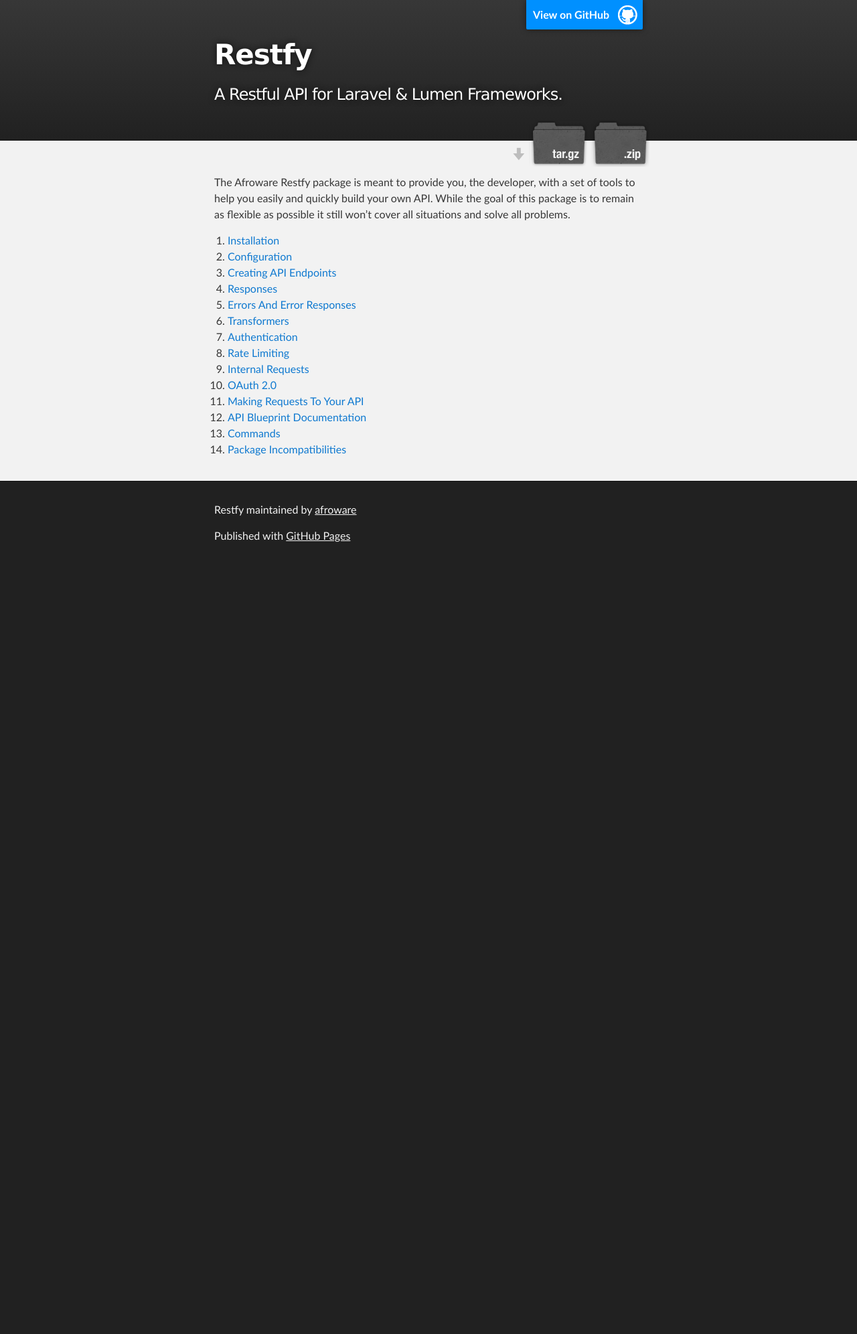
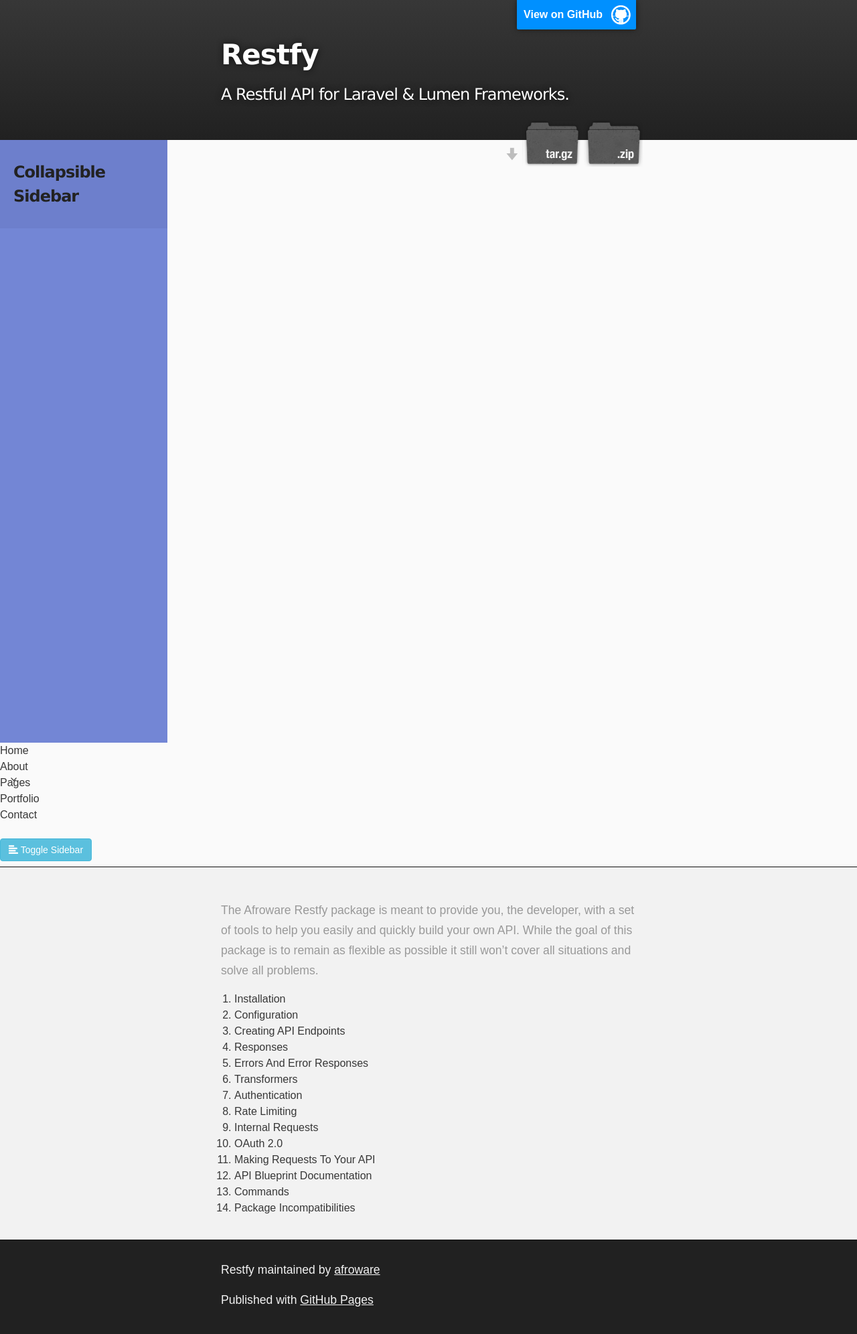
Before and after one commit to afroware/restfy, a Jekyll site: the page built from docs/index.md, in a window 1280 px wide. Shown: the whole page at 67% size. Built offline with Jekyll 4.4.1, drawn with Linux system fonts in a browser that asks for light colours; our own code applies the rules of GitHub Pages for plain Markdown files; before the commit the page ends 900 px from its top, so only the background shows below that.

Commit message:
adding slat theme

```diff
--- a/docs/_layouts/default.html
+++ b/docs/_layouts/default.html
@@ -6,8 +6,11 @@
     <meta http-equiv="X-UA-Compatible" content="chrome=1">
     <meta name="viewport" content="width=device-width,maximum-scale=2">
     <meta name="description" content="{{ site.title | default: site.github.repository_name }} : {{ site.description | default: site.github.project_tagline }}">
+	 <!-- Bootstrap CSS CDN -->
+    <link rel="stylesheet" href="https://maxcdn.bootstrapcdn.com/bootstrap/3.3.7/css/bootstrap.min.css">
+    <link rel="stylesheet" type="text/css" media="screen" href="{{ '/assets/css/style.css?v=' | append: site.github.build_revision | relative_url }}">
+	<link rel="stylesheet" type="text/css" media="screen" href="{{ '/assets/css/cust.css?v=' | append: site.github.build_revision | relative_url }}">
 
-    <link rel="stylesheet" type="text/css" media="screen" href="{{ '/assets/css/style.css?v=' | append: site.github.build_revision | relative_url }}">
 
 {% seo %}
   </head>
@@ -24,18 +27,51 @@
 
           {% if site.show_downloads %}
             <section id="downloads">
-              <a class="zip_download_link" href="{{ site.github.zip_url }}">Download this project as a .zip file</a>
-              <a class="tar_download_link" href="{{ site.github.tar_url }}">Download this project as a tar.gz file</a>
+              <a class="zip_download_link" href="{{ site.github.zip_url }}">Download zip file</a>
+              <a class="tar_download_link" href="{{ site.github.tar_url }}">Download tar.gz file</a>
             </section>
           {% endif %}
         </header>
     </div>
+	 <!-- Sidebar -->
+    <div class="wrapper">
 
+		<nav id="sidebar">
+			<!-- Sidebar Header -->
+			<div class="sidebar-header">
+				<h3>Collapsible Sidebar</div>
+			</div>
+
+			<!-- Sidebar Links -->
+			<ul class="list-unstyled components">
+				<li class="active"><a href="#">Home</a></li>
+				<li><a href="#">About</a></li>
+
+				<li><!-- Link with dropdown items -->
+					<a href="#homeSubmenu" data-toggle="collapse" aria-expanded="false">Pages</a>
+					<ul class="collapse list-unstyled" id="homeSubmenu">
+						<li><a href="#">Page</a></li>
+						<li><a href="#">Page</a></li>
+						<li><a href="#">Page</a></li>
+					</ul>
+
+				<li><a href="#">Portfolio</a></li>
+				<li><a href="#">Contact</a></li>
+			</ul>
+		</nav>
+		<div id="content">
+			<button type="button" id="sidebarCollapse" class="btn btn-info navbar-btn">
+				<i class="glyphicon glyphicon-align-left"></i>
+				Toggle Sidebar
+			</button>
+		<div>
 		<!-- MAIN CONTENT -->
 		<div id="main_content_wrap" class="outer">
 		  <section id="main_content" class="inner">
 			{{ content }}
 		  </section>
+		</div>
+
 	</div>
 
     <!-- FOOTER  -->
@@ -58,5 +94,16 @@
         ga('send', 'pageview');
       </script>
     {% endif %}
+	 <!-- jQuery CDN -->
+    <script src="https://code.jquery.com/jquery-1.12.0.min.js"></script>
+    <!-- Bootstrap Js CDN -->
+    <script src="https://maxcdn.bootstrapcdn.com/bootstrap/3.3.7/js/bootstrap.min.js"></script>
+	<script>
+		$(document).ready(function () {
+			$('#sidebarCollapse').on('click', function () {
+				$('#sidebar').toggleClass('active');
+			});
+		});
+	</script>
   </body>
 </html>
--- /dev/null
+++ b/docs/assets/css/cust.css
@@ -0,0 +1,109 @@
+.wrapper {
+    display: flex;
+    align-items: stretch;
+}
+
+#sidebar {
+    min-width: 250px;
+    max-width: 250px;
+}
+
+#sidebar.active {
+    margin-left: -250px;
+}
+#sidebar {
+    min-width: 250px;
+    max-width: 250px;
+    min-height: 100vh;
+}
+a[data-toggle="collapse"] {
+    position: relative;
+}
+
+a[aria-expanded="false"]::before, a[aria-expanded="true"]::before {
+    content: '\e259';
+    display: block;
+    position: absolute;
+    right: 20px;
+    font-family: 'Glyphicons Halflings';
+    font-size: 0.6em;
+}
+
+a[aria-expanded="true"]::before {
+    content: '\e260';
+}
+@media (max-width: 768px) {
+    #sidebar {
+        margin-left: -250px;
+    }
+    #sidebar.active {
+        margin-left: 0;
+    }
+}
+
+/*
+    ADDITIONAL DEMO STYLE, NOT IMPORTANT TO MAKE THINGS WORK BUT TO MAKE IT A BIT NICER :)
+*/
+@import "https://fonts.googleapis.com/css?family=Poppins:300,400,500,600,700";
+
+
+body {
+    font-family: 'Poppins', sans-serif;
+    background: #fafafa;
+}
+
+p {
+    font-family: 'Poppins', sans-serif;
+    font-size: 1.1em;
+    font-weight: 300;
+    line-height: 1.7em;
+    color: #999;
+}
+
+a, a:hover, a:focus {
+    color: inherit;
+    text-decoration: none;
+    transition: all 0.3s;
+}
+
+#sidebar {
+    /* don't forget to add all the previously mentioned styles here too */
+    background: #7386D5;
+    color: #fff;
+    transition: all 0.3s;
+}
+
+#sidebar .sidebar-header {
+    padding: 20px;
+    background: #6d7fcc;
+}
+
+#sidebar ul.components {
+    padding: 20px 0;
+    border-bottom: 1px solid #47748b;
+}
+
+#sidebar ul p {
+    color: #fff;
+    padding: 10px;
+}
+
+#sidebar ul li a {
+    padding: 10px;
+    font-size: 1.1em;
+    display: block;
+}
+#sidebar ul li a:hover {
+    color: #7386D5;
+    background: #fff;
+}
+
+#sidebar ul li.active > a, a[aria-expanded="true"] {
+    color: #fff;
+    background: #6d7fcc;
+}
+ul ul a {
+    font-size: 0.9em !important;
+    padding-left: 30px !important;
+    background: #6d7fcc;
+}
```
Also changed, not shown: docs/layouts/default.html (deleted, +0 -74 lines). Lines whose indentation alone changed are shown as unchanged.
